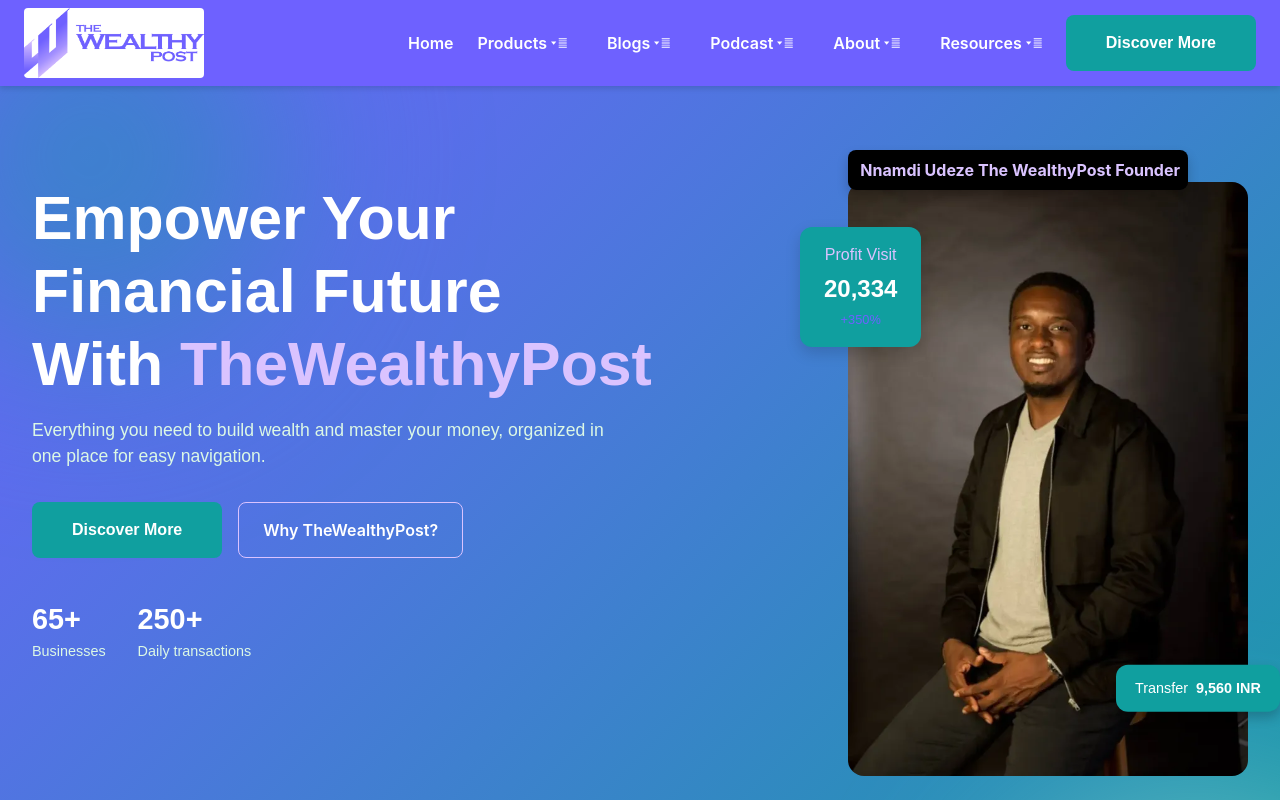
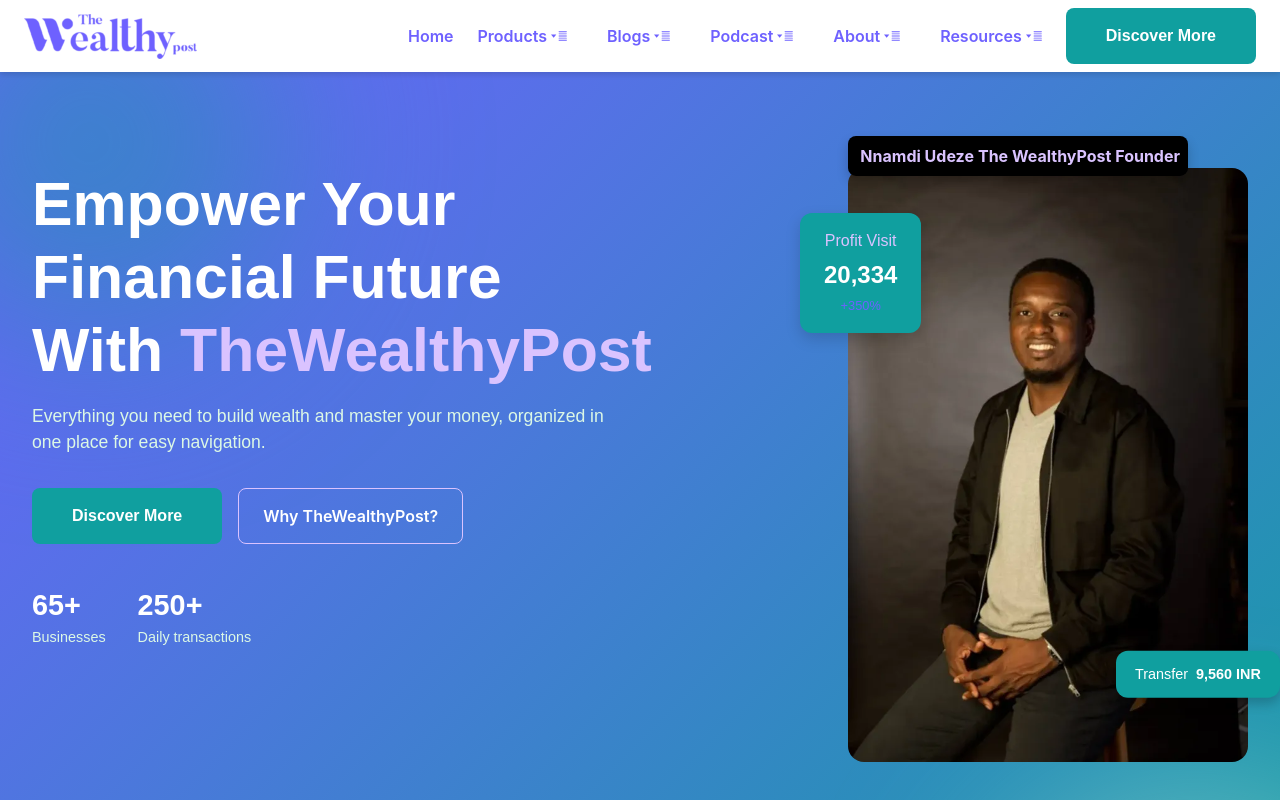
Before and after one commit to harteyhitman/thewealthypost, a Next.js app: page / in a window 1280 px wide. Shown: the top 800 px of the page. Built offline with nearby package versions, Linux system fonts and the light colour scheme.

Commit message:
navbar changes

```diff
--- a/src/app/globals.css
+++ b/src/app/globals.css
@@ -7,6 +7,7 @@
   --color-background: #DCF8E5;
   --color-text-light: #FFFFFF;
   --color-text-dark: #000000;
+  --color-text-gray: #282A2C;
 }
 
 body {
--- a/src/components/navbar/Dropdown.module.scss
+++ b/src/components/navbar/Dropdown.module.scss
@@ -20,7 +20,7 @@
   font-size: 16px;
   font-weight: 600;
   font-family: 'Inter', sans-serif;
-  color: var(--color-text-light);
+  color: var(--color-primary);
   padding: 0.6rem 1rem;
   transition: color 0.2s ease;
 
@@ -44,7 +44,7 @@
   transform: translateY(-10px);
   transition: all 0.3s ease-in-out;
   position: absolute;
-  top: 120%;
+  top: 130%;
   left: 0;
   width: auto;
   z-index: 10;
@@ -57,7 +57,7 @@
 }
 
 .menu {
-  background: white;
+  background: black;
   border-radius: 8px;
   box-shadow: 0 6px 12px rgba(0, 0, 0, 0.15);
   padding: 0.5rem 0;
@@ -68,8 +68,9 @@
   display: block;
   padding: 0.6rem 1rem;
   text-decoration: none;
-  color: var(--color-text-dark);
-  font-size: 0.95rem;
+  color: var(--color-accent);
+  font-size: 1.2rem;
+  font-weight: 600;
   transition: background 0.2s ease;
 
   &:hover {
--- a/src/components/navbar/ImgLogo.module.scss
+++ b/src/components/navbar/ImgLogo.module.scss
@@ -3,8 +3,6 @@
   align-items: center;
 
   img {
-    height: 70px;
-    width: 180px;
 
     @media (max-width: 768px) {
       width: 140px; /* smaller logo on mobile */
--- a/src/components/navbar/ImgLogo.tsx
+++ b/src/components/navbar/ImgLogo.tsx
@@ -1,16 +1,15 @@
 import Image from "next/image";
-import ImgLogo from "../../../public/logo.png"; import styles from "./ImgLogo.module.scss";
+import ImgLogo from "../../../public/text-img-logo.png";
+import styles from "./ImgLogo.module.scss";
 import Link from "next/link";
 
 export default function Logo() {
   return (
     <Link href="/" className={styles.logo}>
       <Image src={ImgLogo}  alt="The Wealthy Post Logo"
-        width={180}
-        height={50}
         priority
         sizes="(max-width: 768px) 140px, 180px"
-        className=" bg-[#ffffff] rounded"
+        className=" bg-[#ffffff] rounded color-[#000000]"
       />
     </Link>
   );
--- a/src/components/navbar/Navbar.module.scss
+++ b/src/components/navbar/Navbar.module.scss
@@ -1,7 +1,7 @@
 .navbar {
   width: 100%;
-  background-color: var(--color-primary);
-  color: var(--color-text-light);
+ color: var(--color-primary);
+   background-color: var(--color-text-light);
   box-shadow: 0 2px 6px rgba(0, 0, 0, 0.15);
   position: sticky;
   top: 0;
```
Also changed, not shown: public/text-img-logo.png (added), public/text-logo.png (added).
